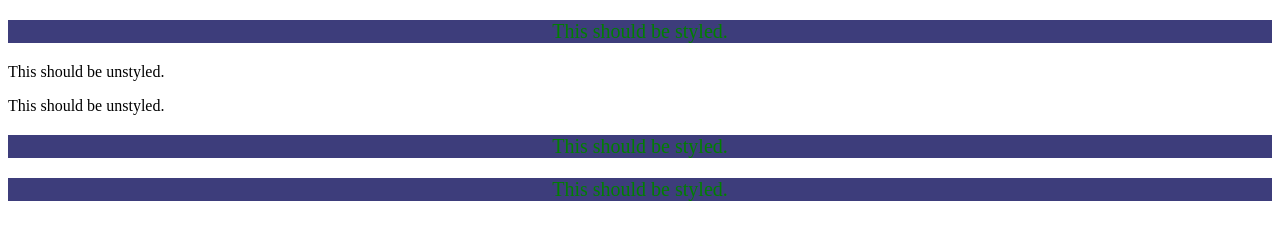
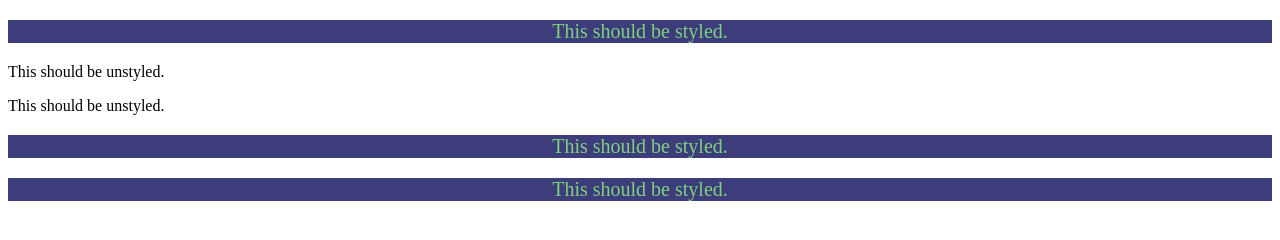
Before and after one commit to PrateekKumarH/odin-recipes, a plain HTML site: page foundation/descendant-combinator/solution/solution.html in a window 1280 px wide. Drawn offline with Linux system fonts and the light colour scheme.

Commit message:
uploading all files

```diff
--- a/foundation/descendant-combinator/solution/solution.css
+++ b/foundation/descendant-combinator/solution/solution.css
@@ -1,6 +1,6 @@
 .container .text {
     background-color:rgb(61, 61, 123);
-    color:green;
+    color:rgb(127, 209, 127);
     font-size: 20px;
     text-align: center;
   }
```
Also changed, not shown: foundation/descendant-combinator/solution/desired-output.png (added).
